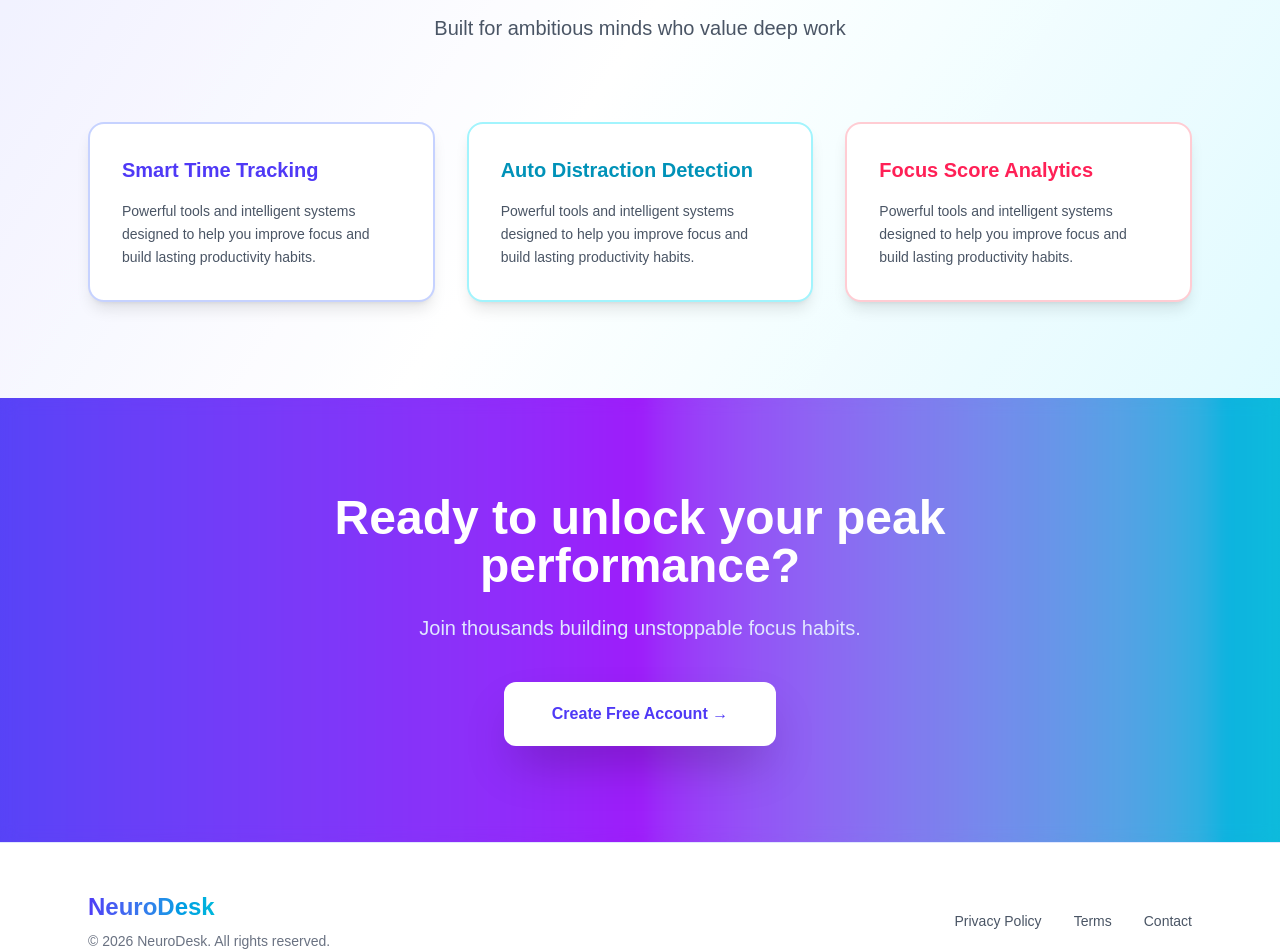
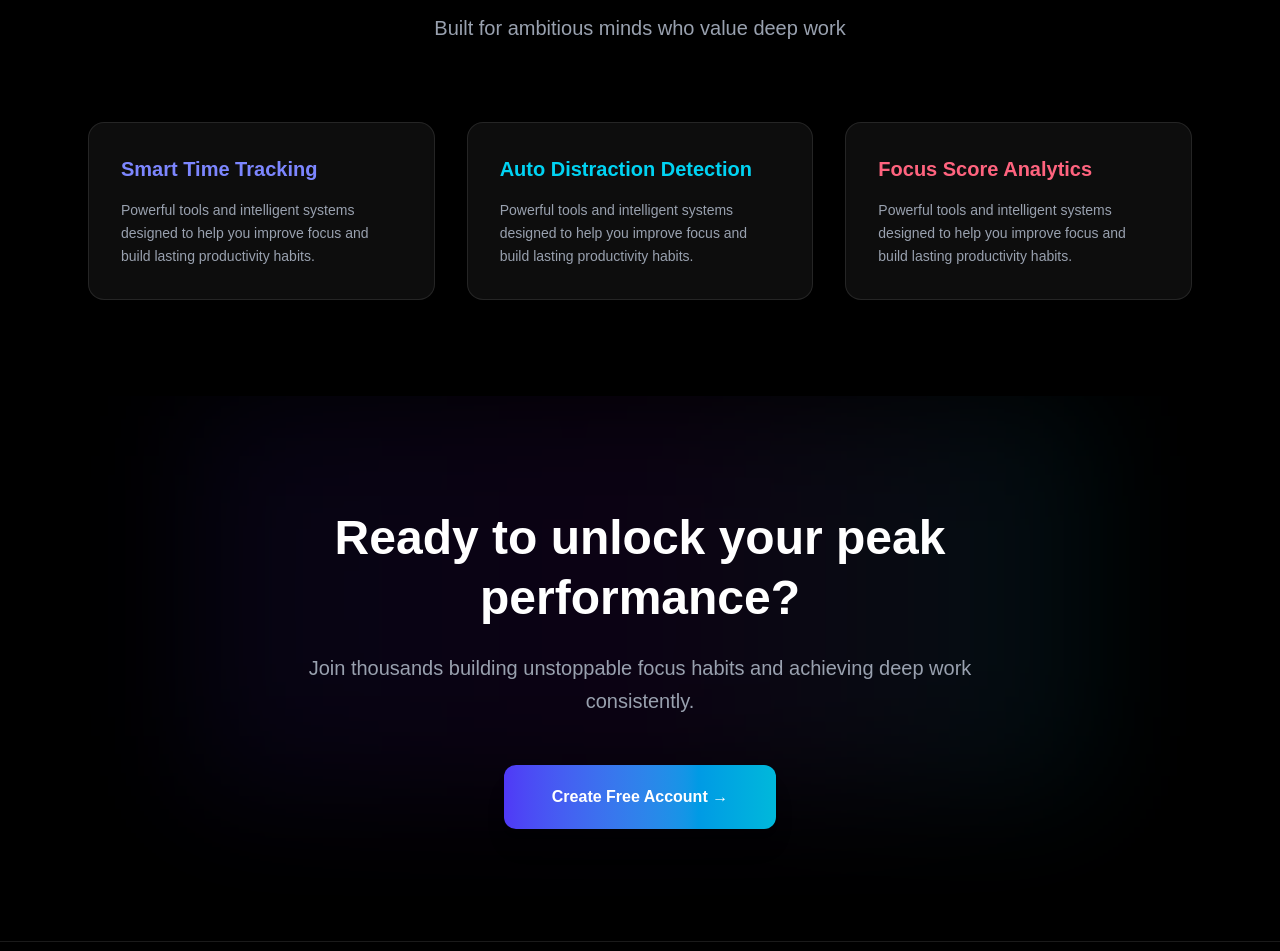
Before and after one commit to Binayakc155/NeuroDesk, a Next.js app: page / in a window 1280 px wide. Shown: the part 936-1887 px from the top of the page. Built offline with nearby package versions, Linux system fonts and the light colour scheme; no server answers.

Commit message:
Change the UI

```diff
--- a/src/app/page.tsx
+++ b/src/app/page.tsx
@@ -7,21 +7,21 @@ export default function Home() {
   const { data: session } = useSession();
 
   return (
-    <div className="relative min-h-screen text-gray-900 overflow-hidden">
+    <div className="relative min-h-screen text-gray-100 bg-black overflow-hidden">
 
-      {/* Animated Gradient Background */}
-      <div className="absolute inset-0 -z-30 bg-gradient-to-br from-indigo-100 via-white to-cyan-100 animate-gradientShift" />
+      {/* Animated Dark Gradient Background */}
+      <div className="absolute inset-0 -z-30 bg-gradient-to-br from-black via-gray-950 to-gray-900 animate-gradientShift" />
 
       {/* Floating Ambient Glow */}
-      <div className="absolute -top-40 -left-40 w-[500px] h-[500px] bg-indigo-400/20 rounded-full blur-3xl animate-floatSlow -z-20" />
-      <div className="absolute -bottom-40 -right-40 w-[500px] h-[500px] bg-cyan-400/20 rounded-full blur-3xl animate-floatMedium -z-20" />
+      <div className="absolute -top-40 -left-40 w-[500px] h-[500px] bg-indigo-500/20 rounded-full blur-3xl animate-floatSlow -z-20" />
+      <div className="absolute -bottom-40 -right-40 w-[500px] h-[500px] bg-cyan-500/20 rounded-full blur-3xl animate-floatMedium -z-20" />
 
       {/* Navigation */}
-      <nav className="sticky top-0 z-50 backdrop-blur-xl bg-white/70 border-b border-indigo-100">
+      <nav className="sticky top-0 z-50 backdrop-blur-xl bg-black/60 border-b border-white/10">
         <div className="max-w-6xl mx-auto px-6 py-4 flex justify-between items-center">
           <Link
             href="/"
-            className="text-2xl font-black bg-gradient-to-r from-indigo-600 to-cyan-500 bg-clip-text text-transparent"
+            className="text-2xl font-black bg-gradient-to-r from-indigo-500 to-cyan-400 bg-clip-text text-transparent"
           >
             NeuroDesk
           </Link>
@@ -38,7 +38,7 @@ export default function Home() {
               <>
                 <Link
                   href="/auth/signin"
-                  className="px-4 py-2 text-sm font-semibold text-gray-700 hover:text-indigo-600 transition"
+                  className="px-4 py-2 text-sm font-semibold text-gray-300 hover:text-indigo-400 transition"
                 >
                   Sign in
                 </Link>
@@ -58,20 +58,20 @@ export default function Home() {
       {/* Hero Section */}
       <section className="max-w-5xl mx-auto px-6 py-24 md:py-32 text-center animate-fadeUp">
 
-        <div className="inline-flex items-center px-4 py-2 bg-indigo-100 text-indigo-700 rounded-full text-sm font-semibold mb-8">
+        <div className="inline-flex items-center px-4 py-2 bg-indigo-500/10 text-indigo-400 rounded-full text-sm font-semibold mb-8 border border-indigo-500/20">
           AI-Powered Focus Tracking
         </div>
 
         <h1 className="text-5xl md:text-7xl font-black leading-tight mb-8">
-          <span className="block bg-gradient-to-r from-indigo-600 via-purple-600 to-cyan-500 bg-clip-text text-transparent">
+          <span className="block bg-gradient-to-r from-indigo-500 via-purple-500 to-cyan-400 bg-clip-text text-transparent">
             Master Your Focus
           </span>
-          <span className="block text-gray-900">
+          <span className="block text-white">
             Own Your Productivity
           </span>
         </h1>
 
-        <p className="text-xl text-gray-600 max-w-3xl mx-auto mb-12 leading-relaxed">
+        <p className="text-xl text-gray-400 max-w-3xl mx-auto mb-12 leading-relaxed">
           Smart distraction detection, intelligent analytics, and personalized insights
           designed to help you reach deep work faster.
         </p>
@@ -86,7 +86,7 @@ export default function Home() {
 
           <Link
             href="#features"
-            className="px-10 py-4 bg-white border-2 border-indigo-200 text-gray-900 font-bold rounded-xl shadow-md transition-all duration-300 hover:scale-105 hover:shadow-lg"
+            className="px-10 py-4 bg-white/5 border border-white/10 text-gray-200 font-bold rounded-xl shadow-md transition-all duration-300 hover:scale-105 hover:bg-white/10"
           >
             Learn More
           </Link>
@@ -97,10 +97,10 @@ export default function Home() {
       <section id="features" className="max-w-6xl mx-auto px-6 py-24">
 
         <div className="text-center mb-20 animate-fadeUp">
-          <h2 className="text-4xl md:text-5xl font-black mb-6 bg-gradient-to-r from-indigo-600 to-cyan-500 bg-clip-text text-transparent">
+          <h2 className="text-4xl md:text-5xl font-black mb-6 bg-gradient-to-r from-indigo-500 to-cyan-400 bg-clip-text text-transparent">
             Everything you need to stay locked in
           </h2>
-          <p className="text-xl text-gray-600">
+          <p className="text-xl text-gray-400">
             Built for ambitious minds who value deep work
           </p>
         </div>
@@ -108,30 +108,18 @@ export default function Home() {
         <div className="grid md:grid-cols-3 gap-8">
 
           {[
-            {
-              title: 'Smart Time Tracking',
-              color: 'text-indigo-600',
-              border: 'border-indigo-200 hover:border-indigo-400'
-            },
-            {
-              title: 'Auto Distraction Detection',
-              color: 'text-cyan-600',
-              border: 'border-cyan-200 hover:border-cyan-400'
-            },
-            {
-              title: 'Focus Score Analytics',
-              color: 'text-rose-500',
-              border: 'border-rose-200 hover:border-rose-400'
-            },
+            { title: 'Smart Time Tracking', color: 'text-indigo-400' },
+            { title: 'Auto Distraction Detection', color: 'text-cyan-400' },
+            { title: 'Focus Score Analytics', color: 'text-rose-400' },
           ].map((feature, i) => (
             <div
               key={i}
-              className={`p-8 rounded-2xl bg-white border-2 ${feature.border} shadow-lg hover:shadow-2xl transition-all duration-300 hover:-translate-y-2`}
+              className="p-8 rounded-2xl bg-white/5 backdrop-blur-lg border border-white/10 shadow-lg hover:shadow-2xl transition-all duration-300 hover:-translate-y-2"
             >
               <h3 className={`text-xl font-bold mb-4 ${feature.color}`}>
                 {feature.title}
               </h3>
-              <p className="text-gray-600 text-sm leading-relaxed">
+              <p className="text-gray-400 text-sm leading-relaxed">
                 Powerful tools and intelligent systems designed to help you improve focus and build lasting productivity habits.
               </p>
             </div>
@@ -140,53 +128,55 @@ export default function Home() {
         </div>
       </section>
 
-      {/* CTA */}
-      <section className="bg-gradient-to-r from-indigo-600 via-purple-600 to-cyan-500 py-24 text-center text-white relative overflow-hidden">
+      {/* Black CTA Section */}
+      <section className="relative bg-black py-28 overflow-hidden">
 
-        <div className="absolute inset-0 bg-white/5 backdrop-blur-sm"></div>
+        {/* Soft ambient gradient glow */}
+        <div className="absolute inset-0 flex justify-center">
+          <div className="w-[900px] h-[400px] bg-gradient-to-r from-indigo-600/20 via-purple-600/20 to-cyan-500/20 blur-3xl opacity-40"></div>
+        </div>
 
-        <div className="max-w-4xl mx-auto px-6 relative z-10 animate-fadeUp">
-          <h2 className="text-4xl md:text-5xl font-black mb-6">
+        <div className="relative z-10 max-w-4xl mx-auto px-6 text-center flex flex-col items-center">
+          <h2 className="text-4xl md:text-5xl font-black leading-tight mb-6 text-white">
             Ready to unlock your peak performance?
           </h2>
 
-          <p className="text-xl text-indigo-100 mb-10 max-w-2xl mx-auto">
-            Join thousands building unstoppable focus habits.
+          <p className="text-lg md:text-xl text-gray-400 mb-12 max-w-2xl leading-relaxed">
+            Join thousands building unstoppable focus habits and achieving deep work consistently.
           </p>
 
           <Link
             href={session ? '/dashboard' : '/auth/signup'}
-            className="inline-flex items-center gap-3 px-12 py-5 bg-white text-indigo-600 font-black rounded-xl shadow-2xl transition-all duration-300 hover:scale-105"
+            className="inline-flex items-center justify-center px-12 py-5 bg-gradient-to-r from-indigo-600 to-cyan-500 text-white font-bold rounded-xl shadow-xl transition-all duration-300 hover:scale-105 hover:shadow-2xl"
           >
             {session ? 'Go to Dashboard' : 'Create Free Account'} →
           </Link>
         </div>
-
       </section>
 
       {/* Footer */}
-      <footer className="border-t border-indigo-100 py-12 bg-white">
+      <footer className="border-t border-white/10 py-12 bg-black">
         <div className="max-w-6xl mx-auto px-6 flex flex-col md:flex-row justify-between items-center gap-6">
           <div>
             <Link
               href="/"
-              className="text-2xl font-black bg-gradient-to-r from-indigo-600 to-cyan-500 bg-clip-text text-transparent"
+              className="text-2xl font-black bg-gradient-to-r from-indigo-500 to-cyan-400 bg-clip-text text-transparent"
             >
               NeuroDesk
             </Link>
-            <p className="text-sm text-gray-500 mt-2">
+            <p className="text-sm text-gray-400 mt-2">
               © 2026 NeuroDesk. All rights reserved.
             </p>
           </div>
 
           <div className="flex gap-8 text-sm">
-            <Link href="#" className="text-gray-600 hover:text-indigo-600 transition">
+            <Link href="#" className="text-gray-400 hover:text-indigo-400 transition">
               Privacy Policy
             </Link>
-            <Link href="#" className="text-gray-600 hover:text-indigo-600 transition">
+            <Link href="#" className="text-gray-400 hover:text-indigo-400 transition">
               Terms
             </Link>
-            <Link href="#" className="text-gray-600 hover:text-indigo-600 transition">
+            <Link href="#" className="text-gray-400 hover:text-indigo-400 transition">
               Contact
             </Link>
           </div>
```
Also changed, not shown: src/app/dashboard/page.tsx (+72 -0 lines), src/app/settings/page.tsx (+41 -33 lines).
